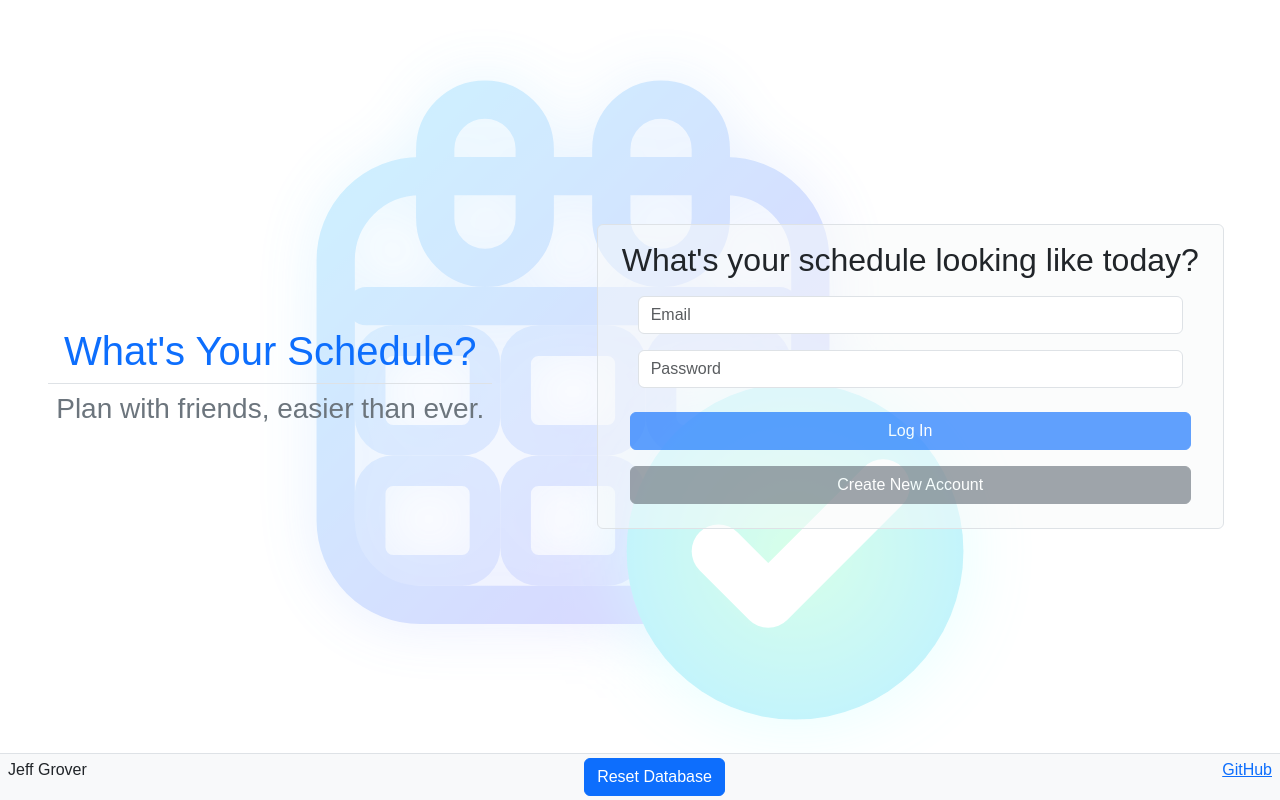
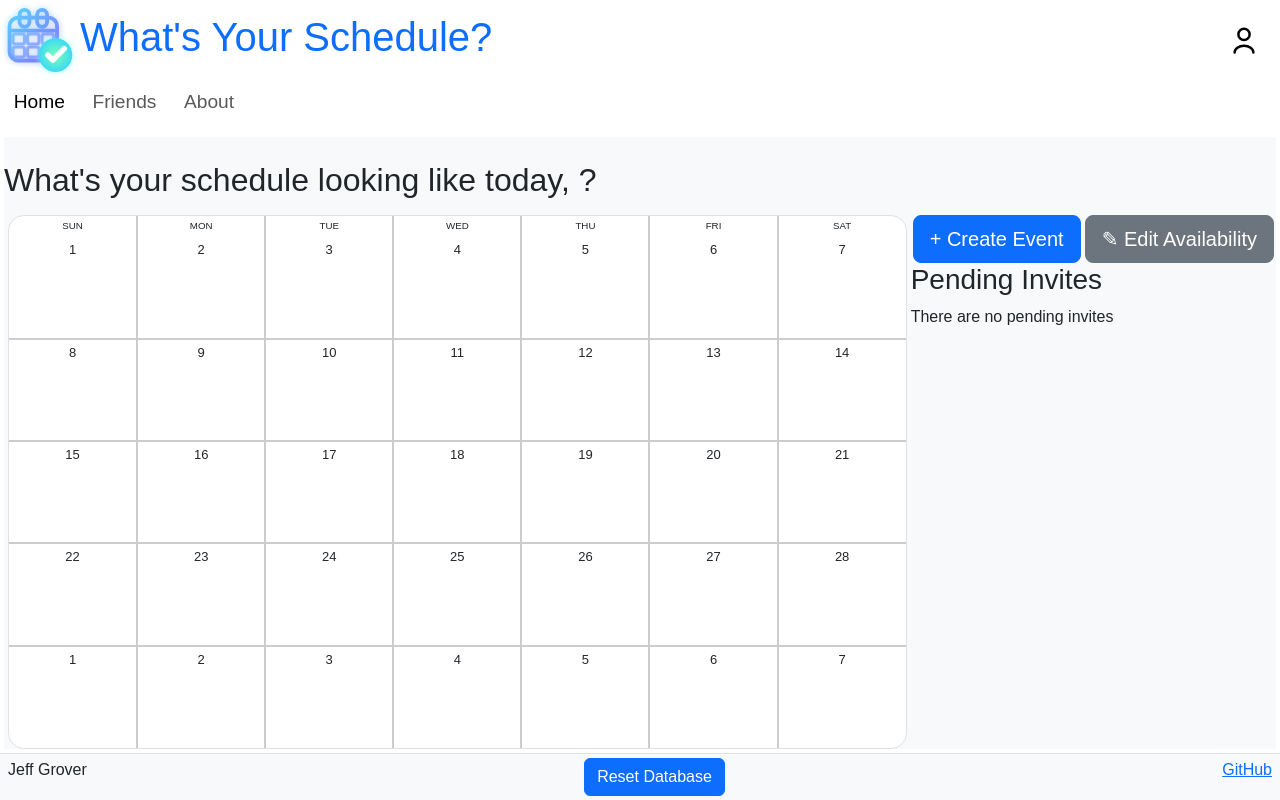
Before and after one commit to j3ffgr0v3r/CS260-Startup, a React (Vite) app: page /home in a window 1280 px wide. Before the commit this address led to /. Built offline with nearby package versions, Linux system fonts and the light colour scheme; a web font is replaced by a local one.

Commit message:
User system now operates off of usernames (not emails). First name and Last name are separated

```diff
--- a/src/app.jsx
+++ b/src/app.jsx
@@ -13,25 +13,25 @@ import { ResetDatabase } from './components/debug';
 import { Button } from 'react-bootstrap';
 
 export default function App() {
-    const [username, setUsername] = React.useState(localStorage.getItem('username') || '');
-    const [userEmail, setUserEmail] = React.useState(localStorage.getItem('userEmail') || '');
-    const [authState, setAuthState] = React.useState(userEmail ? AuthState.Authenticated : AuthState.Unauthenticated);
+    const [activeUser, setActiveUser] = React.useState(() => {
+        const saved = localStorage.getItem('activeUser');
+        return saved ? JSON.parse(saved) : [];
+      });
+    const [authState, setAuthState] = React.useState(activeUser ? AuthState.Authenticated : AuthState.Unauthenticated);
 
     return (
         <BrowserRouter>
             <div className="app">
                 <Routes>
                     <Route element={<PublicRoute authState={authState}/>}>
-                        <Route path='/' element={<Login userEmail={userEmail}
-                                            onAuthChange={(username, userEmail, authState) => {
-                                            setUsername(username);
-                                            setUserEmail(userEmail);
+                        <Route path='/' element={<Login onAuthChange={(activeUser, authState) => {
+                                            setActiveUser(activeUser);
                                             setAuthState(authState);
                                             }}/>} exact />
                     </Route>
                     <Route element={<PrivateRoute authState={authState} />}>
-                        <Route element={<Header username={username} />}>
-                            <Route path='/home' element={<Home username={username} />} />
+                        <Route element={<Header activeUser={activeUser} />}>
+                            <Route path='/home' element={<Home activeUser={activeUser} />} />
                             <Route path='/friends/:friendID' element={<FriendSchedule />} />
                             <Route path='/friends' element={<Friends />} />
                             {/* <Route path='/friend_schedule' element={<FriendSchedule />} /> */}
@@ -51,7 +51,7 @@ export default function App() {
     );
 }
 
-function Header({ username }) {
+function Header({ activeUser }) {
     return (
         <>
             <header className="bg-white">
@@ -60,7 +60,7 @@ function Header({ username }) {
                         <h1 className="text-primary mb-0"><img className="logo" src="/images/logo.svg" alt="logo" />What's Your Schedule?</h1>
                     </div>
                     <div className="profile me-3">
-                        <span>{username}</span><img className="profile-symbol" src="/images/profile.svg" alt="profile" />
+                        <span>{activeUser.username}</span><img className="profile-symbol" src="/images/profile.svg" alt="profile" />
                     </div>
                 </div>
 
--- a/src/friend_schedule/friend_schedule.jsx
+++ b/src/friend_schedule/friend_schedule.jsx
@@ -18,7 +18,7 @@ export function FriendSchedule() {
 
   const { friendID } = useParams();
 
-  const friend = friends.find((friend) => friend.username === friendID)
+  const friend = friends.find((friend) => friend.user.username === friendID)
 
   if (friend == undefined) {
     return NotFound();
@@ -26,9 +26,9 @@ export function FriendSchedule() {
 
   return (
     <main>
-      <h2>{friend.displayName}'{friend.displayName.at(-1) == "s" ? "" : "s"} Schedule</h2>
+      <h2>{friend.user.firstName}'{friend.user.firstName.at(-1) == "s" ? "" : "s"} Schedule</h2>
       <div className="center">
-        <Calendar year={2026} month={1} events={friend.events} />
+        <Calendar year={2026} month={1} events={friend.user.events} />
         <div className="management friend-schedule-management">
           <button className="btn btn-danger btn-lg"><span>✖</span> Remove Friend</button>
         </div>
--- a/src/home/home.jsx
+++ b/src/home/home.jsx
@@ -3,7 +3,7 @@ import React from 'react';
 import "./home.css";
 import { Calendar } from '../components/calendar';
 
-export function Home({ username }) {
+export function Home({ activeUser }) {
   // Import and hook userEvents
   const [userEvents, setEvents] = React.useState(() => {
     const saved = localStorage.getItem('userEvents');
@@ -33,7 +33,7 @@ export function Home({ username }) {
 
   return (
     <main className="m-1 bg-light text-dark">
-      <h2 className="mt-4 mb-3">What's your schedule looking like today, <i>{username}</i>?</h2>
+      <h2 className="mt-4 mb-3">What's your schedule looking like today, <i>{activeUser.firstName}</i>?</h2>
 
       <div className="home-center">
         <Calendar year={2026} month={1} events={userEvents} />
@@ -85,7 +85,7 @@ export function Home({ username }) {
             { eventInvites.length == 0 ? <div><i>There are no pending invites</i></div> :
               eventInvites.map((event) => (
                 <div key={event.eventID} className="event-invite mx-3 my-1 px-4 py-3 bg-primary bg-opacity-10 border border-primary rounded">{event.title} - {new Intl.DateTimeFormat('en-US', { weekday: 'short', month: 'short', day: 'numeric', hour: 'numeric', minute: '2-digit' }).format(new Date(event.date))}<br />
-                  {event.host.displayName}<br /><button onClick={() => respondToEventInvite(event, true)} className="btn mx-1 btn-outline-primary">Accept</button><button onClick={() => respondToEventInvite(event, false)} className="btn mx-1 btn-outline-danger">Decline</button></div>
+                  {event.host.user.firstName + " " + event.host.user.lastName}<br /><button onClick={() => respondToEventInvite(event, true)} className="btn mx-1 btn-outline-primary">Accept</button><button onClick={() => respondToEventInvite(event, false)} className="btn mx-1 btn-outline-danger">Decline</button></div>
               ))
             }
           </div>
--- a/src/login/login.jsx
+++ b/src/login/login.jsx
@@ -1,4 +1,4 @@
-import React, { useDeferredValue } from 'react';
+import React from 'react';
 
 import "./login.css";
 
@@ -8,9 +8,8 @@ import { useNavigate } from 'react-router-dom';
 import { AuthState } from './authState';
 
 export function Login({ onAuthChange }) {
-    const [loginEmail, setLoginEmail] = React.useState('');
+    const [loginUsername, setLoginUsername] = React.useState('');
     const [loginPassword, setLoginPassword] = React.useState('');
-    const [createUsername, setUsername] = React.useState('');
     const [createFirstName, setFirstName] = React.useState('');
     const [createLastName, setLastName] = React.useState('');
     const [formState, setFormState] = React.useState('login');
@@ -26,14 +25,14 @@ export function Login({ onAuthChange }) {
 
     async function authenticate(user) {
         localStorage.setItem('activeUser', JSON.stringify(user));
-        onAuthChange(loginEmail, loginEmail, AuthState.Authenticated);
+        onAuthChange(user, AuthState.Authenticated);
         navigate("/home");
     }
 
     async function loginUser() {
         setDisplayError(null);
         // Find user
-        const match = users.find(user => user.email === loginEmail);
+        const match = users.find(user => user.username === loginUsername);
         if (match != undefined && match.password == loginPassword) {
             authenticate(match);
         } else {
@@ -43,22 +42,19 @@ export function Login({ onAuthChange }) {
 
     async function beginCreateUser() {
         setDisplayError(null);
-        const match = users.find(user => user.email === loginEmail);
+        const match = users.find(user => user.username === username);
         if (match != undefined) {
-            setDisplayError("Error: Account found with given email. Please sign in.")
+            setDisplayError("Error: Account found with given username. Please sign in.");
         } else {
-            setFormState('create')
+            setFormState('create');
         }
     }
 
     async function createUser() {
         setDisplayError(null);
-        const match = users.find(user => user.username === createUsername);
-        if (match != undefined) {
-            setDisplayError("Error: Username already taken.")
-        } else {
+
         const newUser = {
-                username: createUsername,
+            username: loginUsername,
             password: loginPassword,
             firstName: createFirstName,
             lastName: createLastName,
@@ -68,7 +64,7 @@ export function Login({ onAuthChange }) {
         setUsers(usersUpdated);
         localStorage.setItem('users', JSON.stringify(usersUpdated));
         authenticate(newUser);
-        }
+
     }
 
 
@@ -84,23 +80,20 @@ export function Login({ onAuthChange }) {
                     {formState == 'login' && (<>
                         <h2>What's your schedule looking like today?</h2>
                         <div className="m-3">
-                            <input className="form-control" type="email" placeholder="Email" required value={loginEmail} onChange={(e) => setLoginEmail(e.target.value)} />
+                            <input className="form-control" type="text" placeholder="Username" required value={loginUsername} onChange={(e) => setLoginUsername(e.target.value)} />
                         </div>
                         <div className="m-3">
                             <input className="form-control" type="password" placeholder="Password" onChange={(e) => setLoginPassword(e.target.value)} required />
                         </div>
                         {displayError && <div className="m-3 text-danger">{displayError}</div>}
                         <div className="login-buttons">
-                            <Button className="m-2 btn" variant='primary' onClick={() => loginUser()} disabled={!loginEmail || !loginPassword}>Log In</Button>
-                            <Button className="m-2 btn" variant='secondary' onClick={() => beginCreateUser()} disabled={!loginEmail || !loginPassword}>Create New Account</Button>
+                            <Button className="m-2 btn" variant='primary' onClick={() => loginUser()} disabled={!loginUsername || !loginPassword}>Log In</Button>
+                            <Button className="m-2 btn" variant='secondary' onClick={() => beginCreateUser()} disabled={!loginUsername || !loginPassword}>Create New Account</Button>
                         </div>
                     </>)
                     }
                     {formState == 'create' && (<>
                         <h2>Nice to meet you{(createFirstName.length > 0 ? ", " : "") + createFirstName}!</h2>
-                        <div className="m-3">
-                            <input className="form-control" type="text" placeholder="Username" required value={createUsername} onChange={(e) => setUsername(e.target.value)} />
-                        </div>
                         <div className="m-3">
                             <input className="form-control" type="text" placeholder="First Name" required value={createFirstName} onChange={(e) => setFirstName(e.target.value)} />
                         </div>
```
Also changed, not shown: src/friends/friends.jsx (+4 -4 lines). Lines whose indentation alone changed are shown as unchanged.
